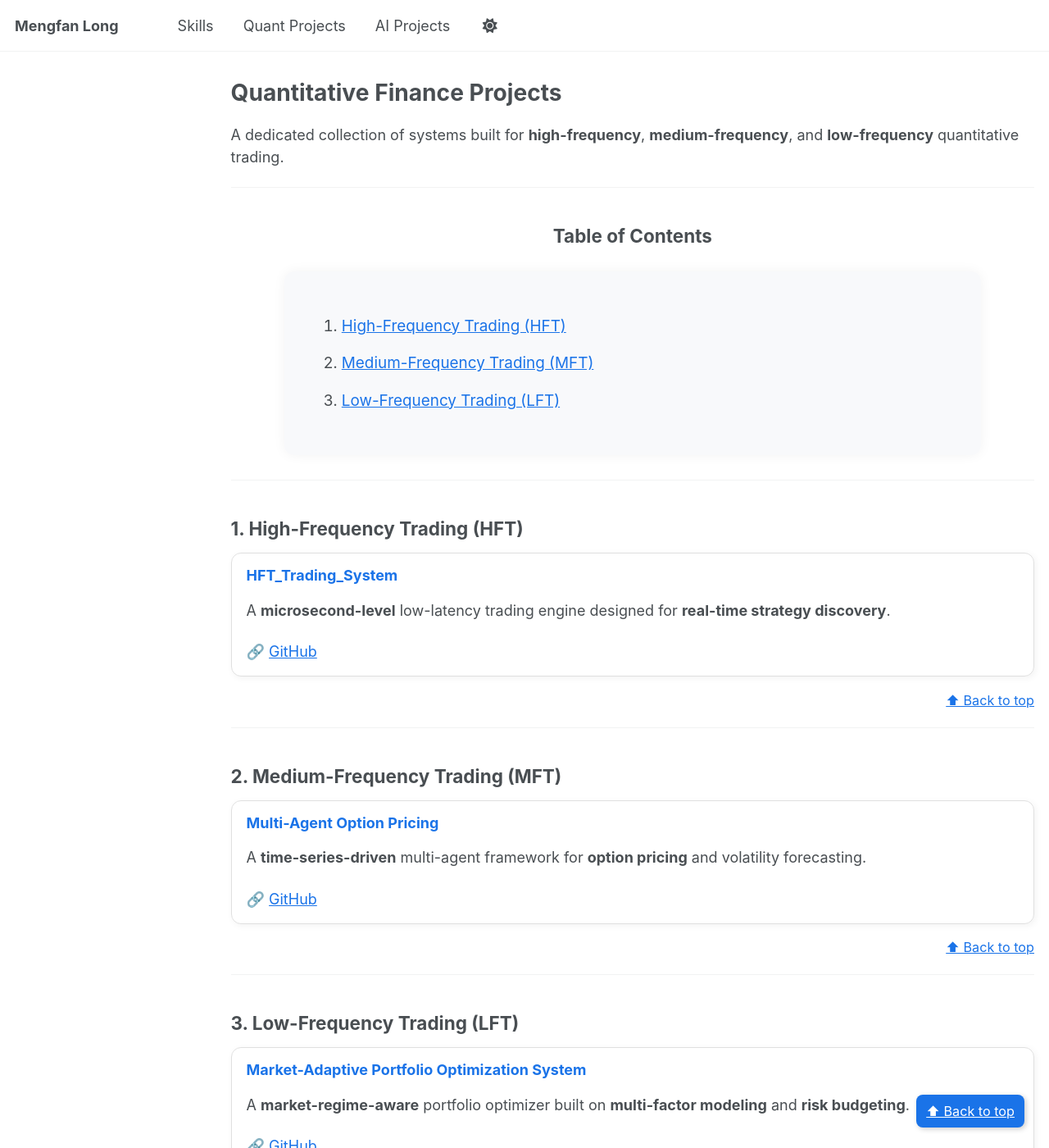
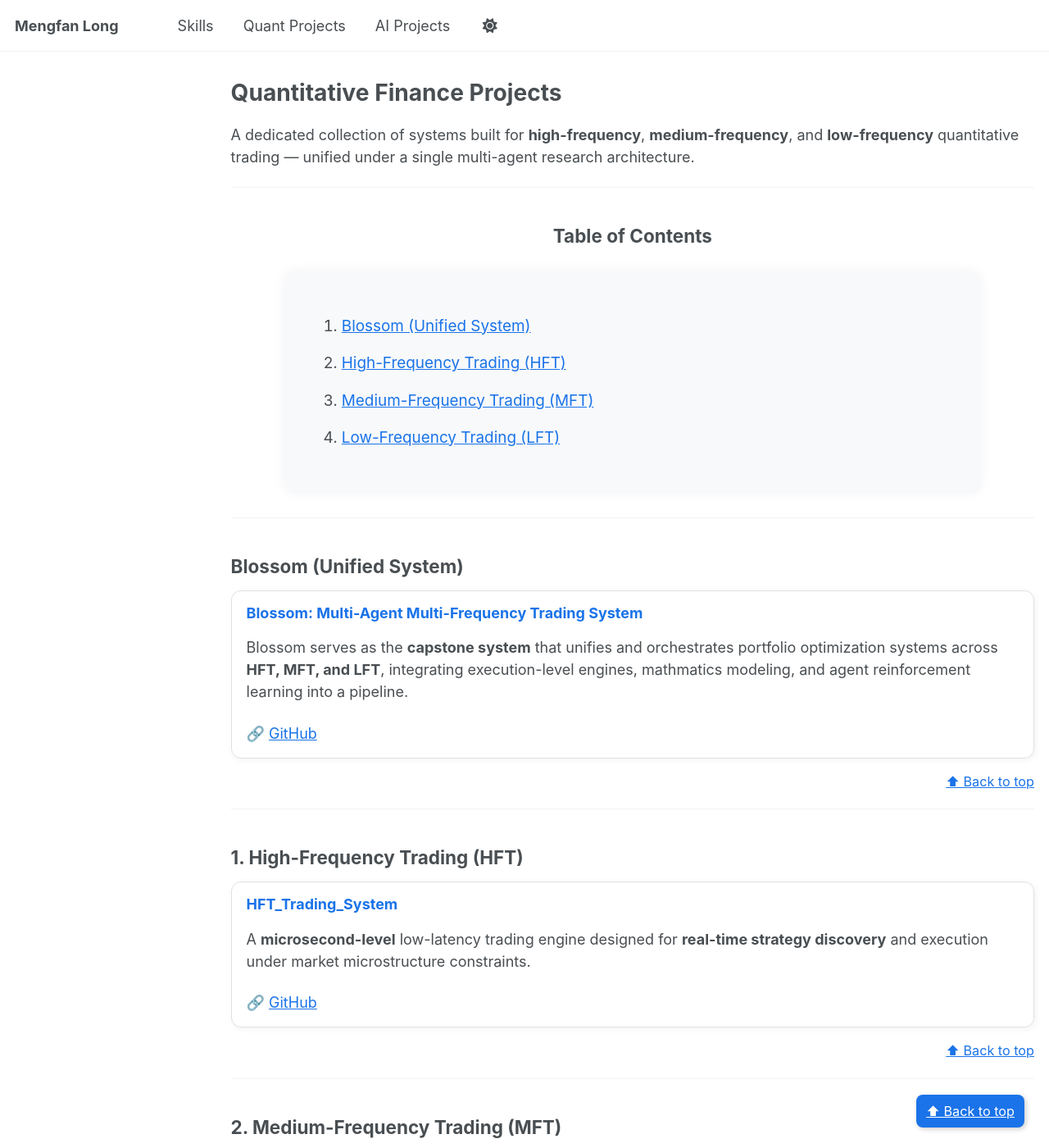
Before and after one commit to kevinlmf/kevinlmf.github.io, a Jekyll site: the page built from _pages/quant-projects.md, in a window 1280 px wide and 1400 px high. Shown: the whole window at 82% size. Built offline with Jekyll 4.4.1, drawn with Linux system fonts in a browser that asks for light colours; a script that is not in the unit is left out; some of the changed text lies outside the part shown.

Commit message:
Update quant-projects.md

```diff
--- a/_pages/quant-projects.md
+++ b/_pages/quant-projects.md
@@ -7,7 +7,7 @@ author_profile: false
 
 <a id="top"></a>
 
-A dedicated collection of systems built for **high-frequency**, **medium-frequency**, and **low-frequency** quantitative trading.
+A dedicated collection of systems built for **high-frequency**, **medium-frequency**, and **low-frequency** quantitative trading — unified under a single multi-agent research architecture.
 
 ---
 
@@ -15,6 +15,7 @@ A dedicated collection of systems built for **high-frequency**, **medium-frequen
 
 <div style="background:#f8f9fb; border-radius:12px; padding:30px; box-shadow:0 0 15px rgba(0,0,0,0.05); max-width:850px; margin:30px auto;">
   <ol style="list-style-type: decimal; line-height:1.9; font-size:1.05em;">
+    <li><a href="#blossom">Blossom (Unified System)</a></li>
     <li><a href="#hft">High-Frequency Trading (HFT)</a></li>
     <li><a href="#mft">Medium-Frequency Trading (MFT)</a></li>
     <li><a href="#lft">Low-Frequency Trading (LFT)</a></li>
@@ -23,12 +24,31 @@ A dedicated collection of systems built for **high-frequency**, **medium-frequen
 
 ---
 
+## <a id="blossom"></a> Blossom (Unified System)
+
+<div class="proj-card">
+  <h3>Blossom: Multi-Agent Multi-Frequency Trading System</h3>
+
+  <p>
+    Blossom serves as the <b>capstone system</b> that unifies and orchestrates
+    portfolio optimization systems across <b>HFT, MFT, and LFT</b>,
+    integrating execution-level engines, mathmatics modeling,
+    and agent reinforcement learning into a pipeline.
+  </p>
+  🔗 <a href="https://github.com/kevinlmf/Blossom" target="_blank">GitHub</a>
+</div>
+
+<p class="back-top"><a href="#top">⬆ Back to top</a></p>
+
+---
+
 ## <a id="hft"></a> 1. High-Frequency Trading (HFT)
 
 <div class="proj-card">
   <h3>HFT_Trading_System</h3>
   <p>
-    A <b>microsecond-level</b> low-latency trading engine designed for <b>real-time strategy discovery</b>.
+    A <b>microsecond-level</b> low-latency trading engine designed for
+    <b>real-time strategy discovery</b> and execution under market microstructure constraints.
   </p>
   🔗 <a href="https://github.com/kevinlmf/HFT_Trading_System" target="_blank">GitHub</a>
 </div>
@@ -42,7 +62,9 @@ A dedicated collection of systems built for **high-frequency**, **medium-frequen
 <div class="proj-card">
   <h3>Multi-Agent Option Pricing</h3>
   <p>
-    A <b>time-series-driven</b> multi-agent framework for <b>option pricing</b> and volatility forecasting.
+    A <b>time-series-driven</b> multi-agent framework for
+    <b>option pricing</b>, implied volatility modeling,
+    and volatility forecasting across market regimes.
   </p>
   🔗 <a href="https://github.com/kevinlmf/Options_Pricing" target="_blank">GitHub</a>
 </div>
@@ -56,8 +78,9 @@ A dedicated collection of systems built for **high-frequency**, **medium-frequen
 <div class="proj-card">
   <h3>Market-Adaptive Portfolio Optimization System</h3>
   <p>
-    A <b>market-regime-aware</b> portfolio optimizer built on <b>multi-factor modeling</b>
-    and <b>risk budgeting</b>.
+    A <b>market-regime-aware</b> portfolio optimization framework built on
+    <b>multi-factor modeling</b>, <b>sparse estimation</b>,
+    and <b>risk budgeting</b> for long-horizon asset allocation.
   </p>
   🔗 <a href="https://github.com/kevinlmf/Portfolio_Optimization_system" target="_blank">GitHub</a><br>
 
@@ -70,9 +93,6 @@ A dedicated collection of systems built for **high-frequency**, **medium-frequen
 
 <p class="back-top"><a href="#top">⬆ Back to top</a></p>
 
-
-
-
 ---
 
 <a href="#top" class="fixed-top-btn">⬆ Back to top</a>
@@ -82,8 +102,6 @@ html, body { scroll-behavior: smooth; }
 a { color: #1a73e8; }
 h3 { color: #1a73e8; margin-top: 0; }
 .proj-card {
-  flex: 1;
-  min-width: 300px;
   border: 1px solid #e0e0e0;
   border-radius: 12px;
   padding: 16px 18px;
```
